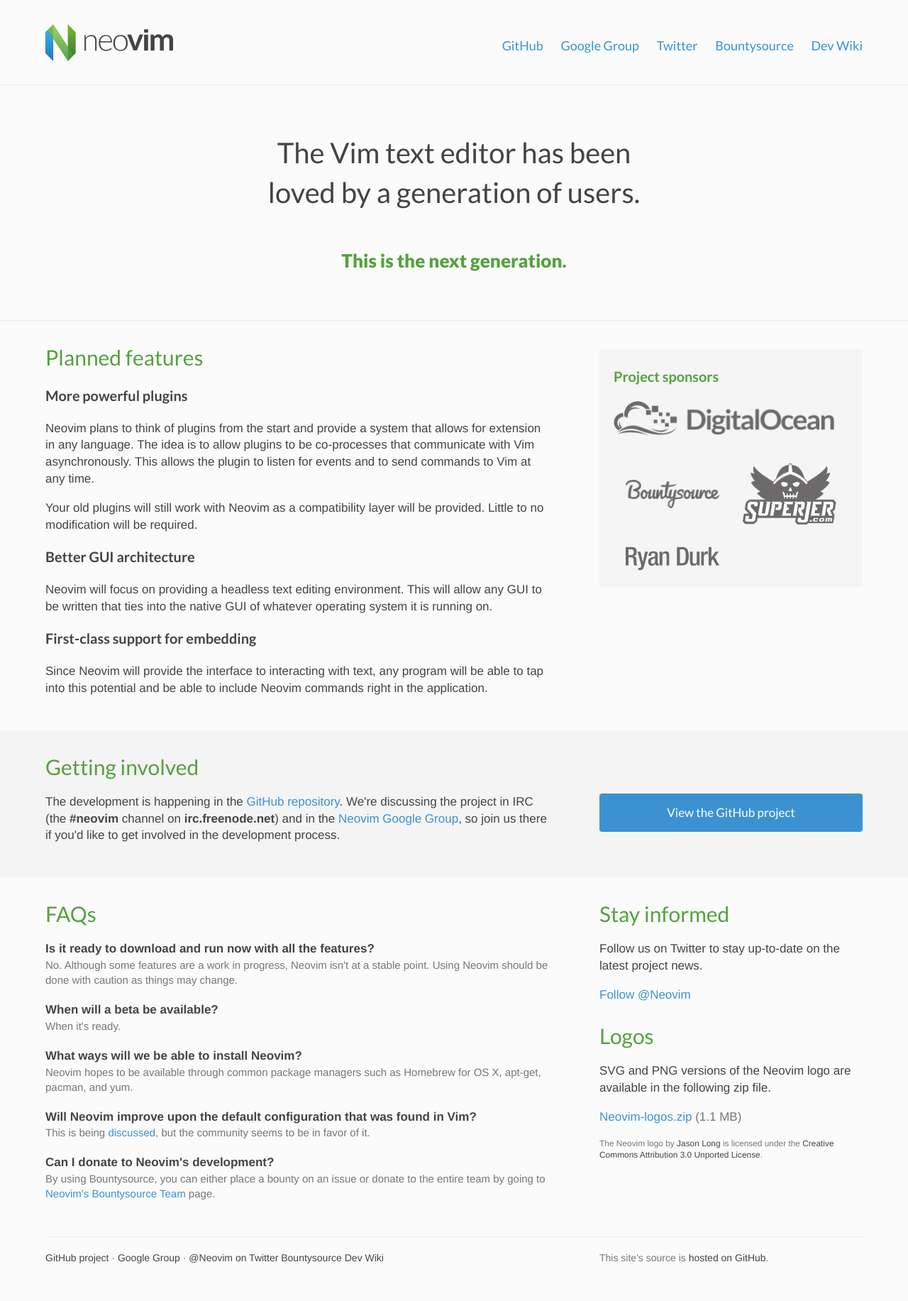
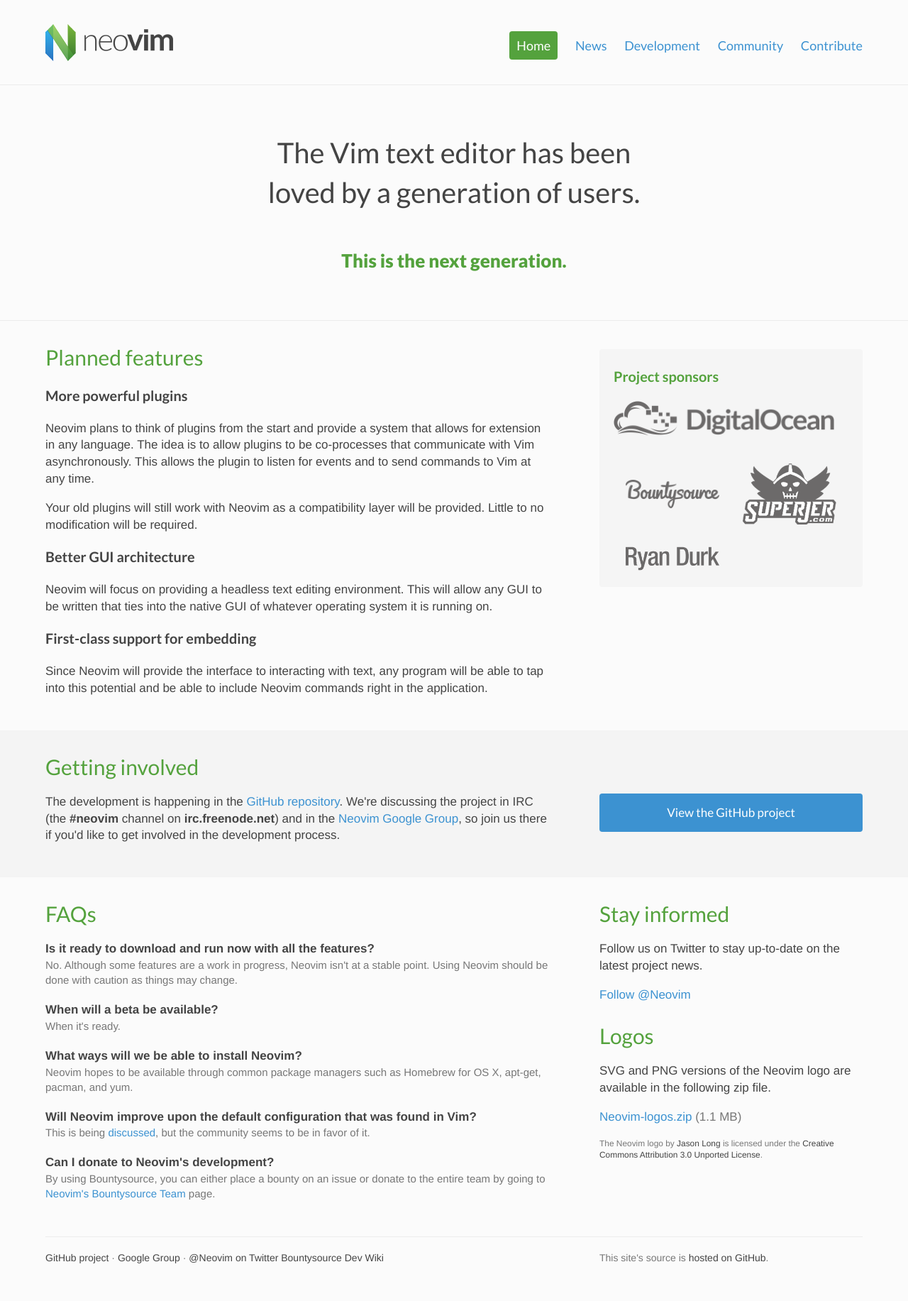
Before and after one commit to neovim/neovim.github.io, a Jekyll site: the page built from index.html, in a window 1280 px wide. Shown: the whole page at 71% size. Built offline with Jekyll 4.4.1, drawn with Linux system fonts in a browser that asks for light colours; nearby versions of some CDN libraries; comment, search, counter and statistics services are not loaded.

Commit message:
Remove navigation from layout, include it instead
Also adds CSS for the current page

```diff
--- /dev/null
+++ b/_includes/nav.html
@@ -0,0 +1,18 @@
+<header class="navbar">
+    <div class="container">
+        <nav class="site-nav">
+            <ul>
+        {% for nav in site.data.nav %}
+            {% if include.active == nav.title %}
+                <li class="current">
+            {% else %}
+                <li>
+            {% endif %}
+                    <a href="{{ nav.url }}">{{ nav.title }}</a>
+                </li>
+        {% endfor %}
+            </ul>
+        </nav>
+        <a href="/"><img src="images/logo@2x.png" class="logo" alt="Neovim"></a>
+    </div>
+</header>
--- a/_layouts/default.html
+++ b/_layouts/default.html
@@ -17,20 +17,6 @@
   </head>
 
   <body>
-    <header class="navbar">
-      <div class="container">
-        <nav class="site-nav">
-          <ul>
-            <li><a href="https://github.com/neovim/neovim">GitHub</a></li>
-            <li><a href="https://groups.google.com/forum/#!forum/neovim">Google Group</a></li>
-            <li><a href="http://twitter.com/Neovim">Twitter</a></li>
-            <li><a href="https://www.bountysource.com/teams/neovim">Bountysource</a></li>
-            <li><a href="http://neovim.org/development-wiki/">Dev Wiki</a></li>
-          </ul>
-        </nav>
-        <a href="/"><img src="/images/logo@2x.png" class="logo" alt="Neovim"></a>
-      </div>
-    </header>
     {{ content }}
 
     <footer>
--- a/css/main.css
+++ b/css/main.css
@@ -109,6 +109,20 @@
     margin-left: 20px;
     font-size: 18px;
     font-family: 'Lato', sans-serif;
+    position: relative;
+  }
+
+  .site-nav li.current a {
+    padding: 9px 10px;
+    background-color: transparent;
+    border-radius: 4px;
+    background-color: #54a23d;
+    color: white;
+  }
+
+  .site-nav ul ul {
+    position: absolute;
+    margin: 0 auto;
   }
 }
 
--- a/index.html
+++ b/index.html
@@ -2,6 +2,8 @@
 layout: default
 title: Home
 ---
+
+{% include nav.html active='Home' %}
 
 <section class="masthead">
   <div class="container">
```
